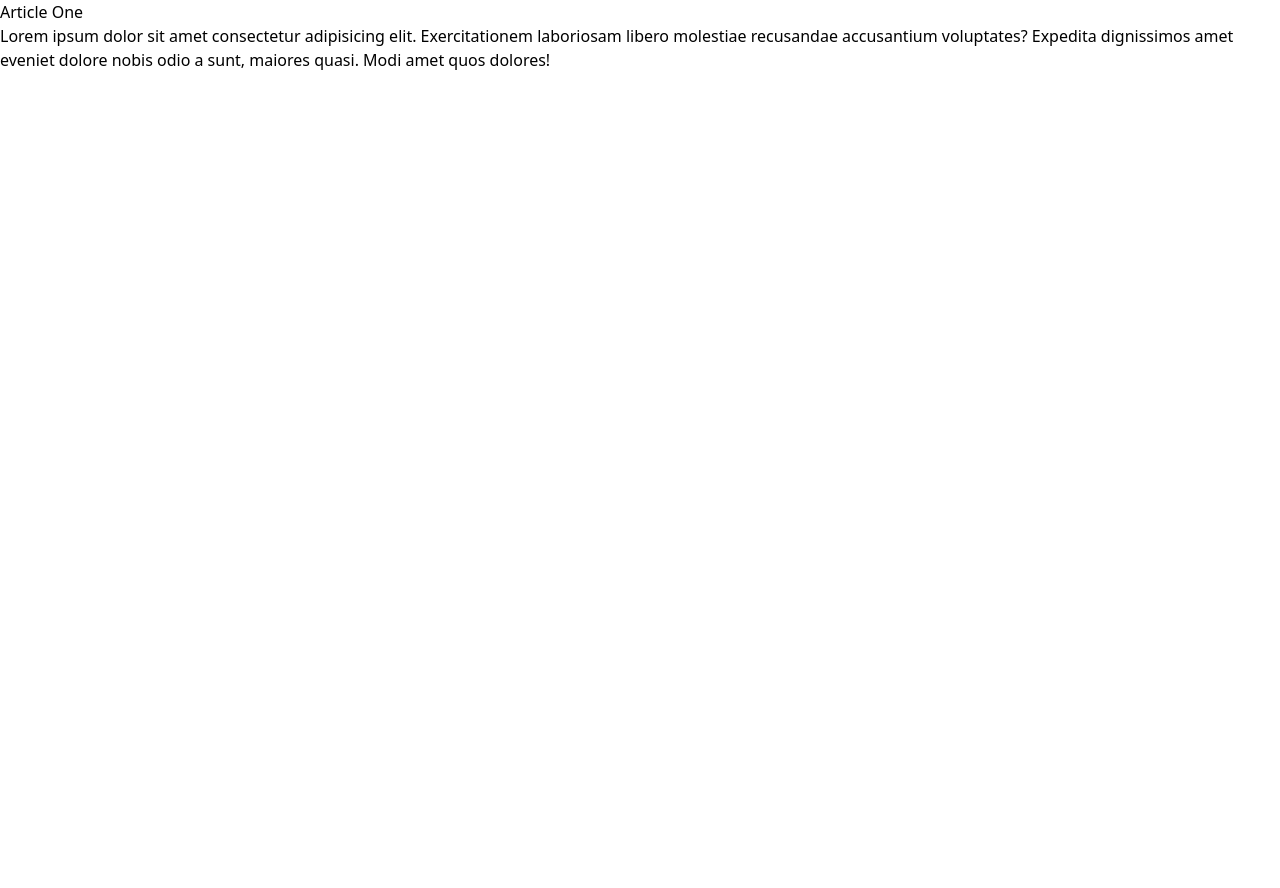
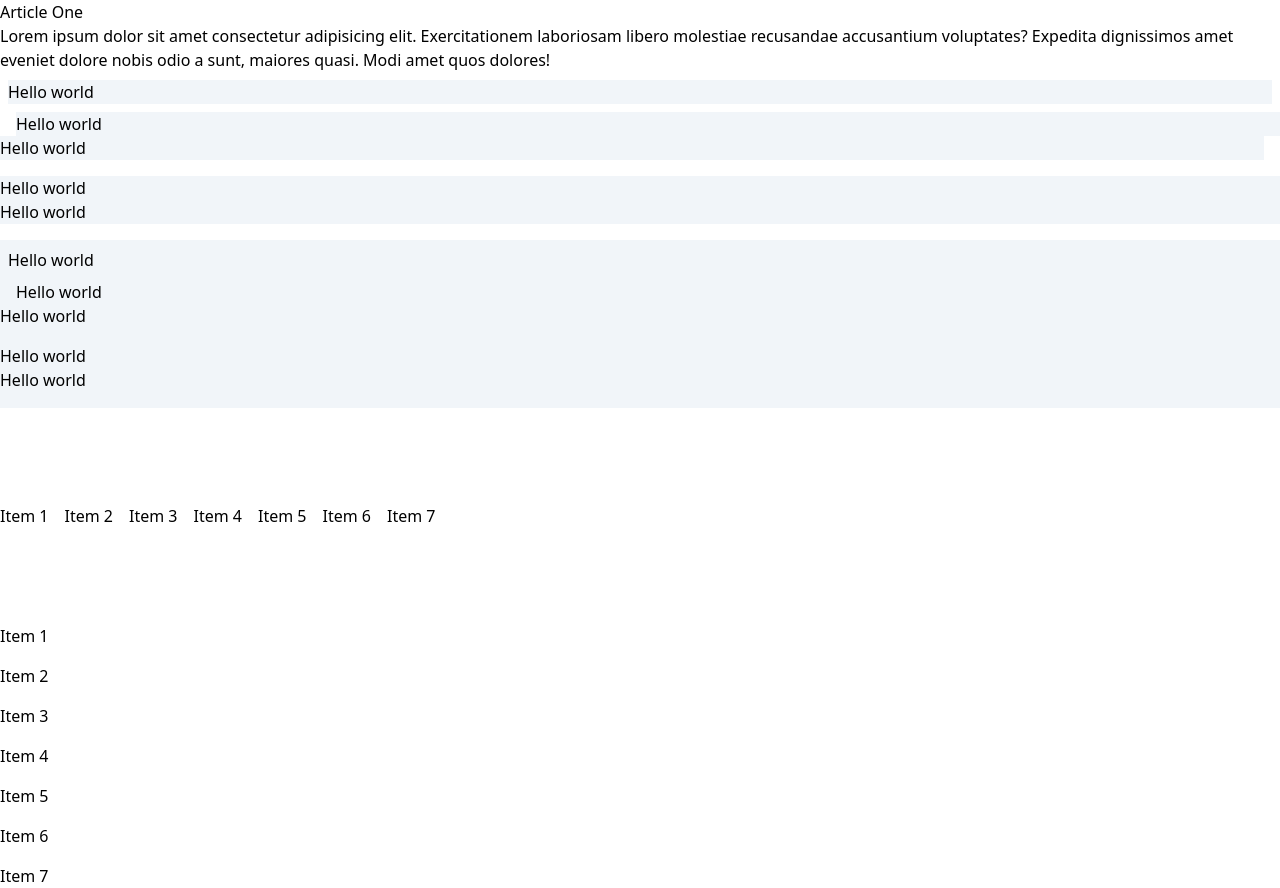
Before and after one commit to tadams95/TailwindCSS, a plain HTML site: page tailwind-sandbox/03-container-spacing/index.html in a window 1280 px wide. Before the commit the page ends 800 px from the top, so only its background shows below. Drawn offline with nearby package versions, Linux system fonts and the light colour scheme.

Commit message:
Container & Spacing

```diff
--- a/tailwind-sandbox/03-container-spacing/index.html
+++ b/tailwind-sandbox/03-container-spacing/index.html
@@ -9,7 +9,7 @@
   </head>
   <body>
     <!-- Container -->
-    <div>
+    <div class="container mx-auto">
       <article>
         <h3>Article One</h3>
         <p>
@@ -21,12 +21,38 @@
       </article>
 
       <!-- Margin -->
+      <div class="bg-slate-100 m-2">Hello world</div>
+      <div class="bg-slate-100 ml-4">Hello world</div>
+      <div class="bg-slate-100 mr-4">Hello world</div>
+      <div class="bg-slate-100 mt-4">Hello world</div>
+      <div class="bg-slate-100 mb-4">Hello world</div>
 
       <!-- Padding -->
-
+      <div class="bg-slate-100 p-2">Hello world</div>
+      <div class="bg-slate-100 pl-4">Hello world</div>
+      <div class="bg-slate-100 pr-4">Hello world</div>
+      <div class="bg-slate-100 pt-4">Hello world</div>
+      <div class="bg-slate-100 pb-4">Hello world</div>
       <!-- Space Between X -->
-
+      <div class="flex mt-24 space-x-4">
+        <div>Item 1</div>
+        <div>Item 2</div>
+        <div>Item 3</div>
+        <div>Item 4</div>
+        <div>Item 5</div>
+        <div>Item 6</div>
+        <div>Item 7</div>
+      </div>
       <!-- Space Between Y -->
+      <div class="flex flex-col mt-24 space-y-4">
+        <div>Item 1</div>
+        <div>Item 2</div>
+        <div>Item 3</div>
+        <div>Item 4</div>
+        <div>Item 5</div>
+        <div>Item 6</div>
+        <div>Item 7</div>
+      </div>
     </div>
   </body>
 </html>
```
